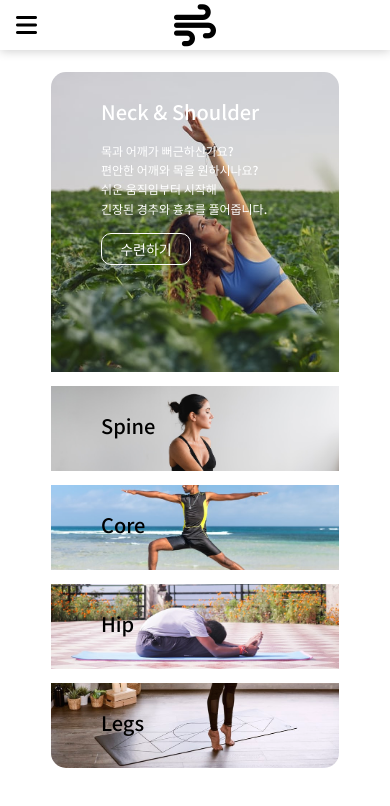
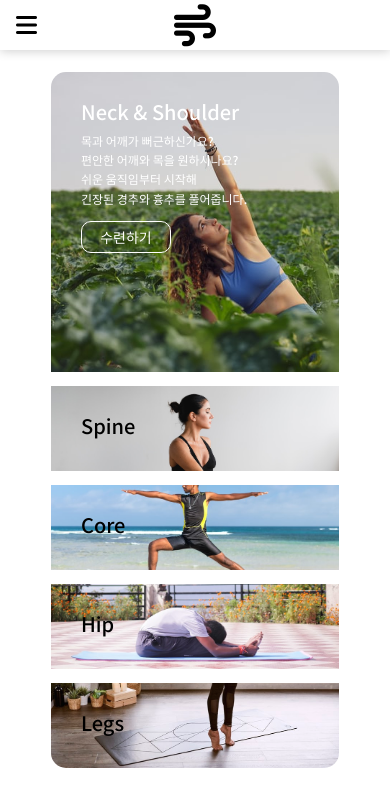
Before and after one commit to mmyeon/free-yoga-camp, a React (Create React App) app: page /#/ in a window 390 px wide. Shown: the top 806 px of the page. Built offline with nearby package versions, Linux system fonts and the light colour scheme.

Commit message:
[메인 페이지 아이템] 반응형 모바일, 데스크탑 추가

```diff
--- a/src/components/Item.scss
+++ b/src/components/Item.scss
@@ -38,58 +38,65 @@ $main-item-width: 600px;
   }
 
   > .content {
-    margin-left: 30px;
+    margin-left: 20px;
     position: relative;
-    left: 20px;
+    left: 10px;
 
     > .title {
-      font-size: 20px;
+      font-size: 30px;
+      top: 20px;
       position: relative;
-      top: 25px;
+      @media (max-width: 600px) {
+        font-size: 20px;
+        top: 25px;
+      }
     }
 
     > .desc {
-      color: white;
       margin-top: 100px;
-      position: relative;
       line-height: 1.6;
-      font-size: 12px;
-      color: black;
       margin-bottom: 15px;
       display: block;
       opacity: 1;
       height: 0;
       overflow: hidden;
-
       &.visible {
-        font-size: 12px;
-        margin-top: 40px;
+        font-size: 15px;
+        margin-top: 30px;
         transition: margin-top 0.4s;
         height: 100%;
         color: white;
+        @media (max-width: 600px) {
+          font-size: 12px;
+          top: 25px;
+          margin-left: 0px;
+          margin-bottom: 13px;
+        }
       }
     }
     > a {
       color: white;
-
       .action-btn {
         visibility: hidden;
-        font-size: 14px;
+        font-size: 19px;
         padding: 5px 10px;
-        width: 90px;
+        width: 140px;
         text-align: center;
         cursor: pointer;
         border-radius: 10px;
         border: 0.5px solid #ffffff;
+        @media (max-width: 600px) {
+          font-size: 14px;
+          width: 90px;
+        }
 
         &.visible {
           visibility: visible;
 
           &:hover {
-            // position: relative;
             margin-top: -2px;
             transition: margin-top 0.4s;
-            opacity: 80%;
+            opacity: 0.8;
           }
         }
       }
```
